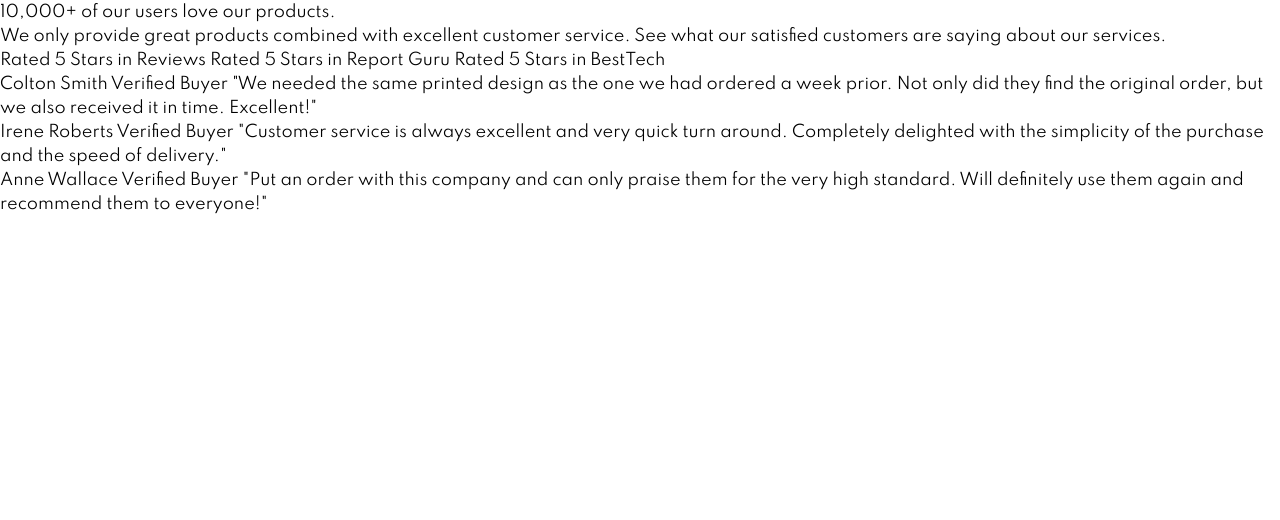
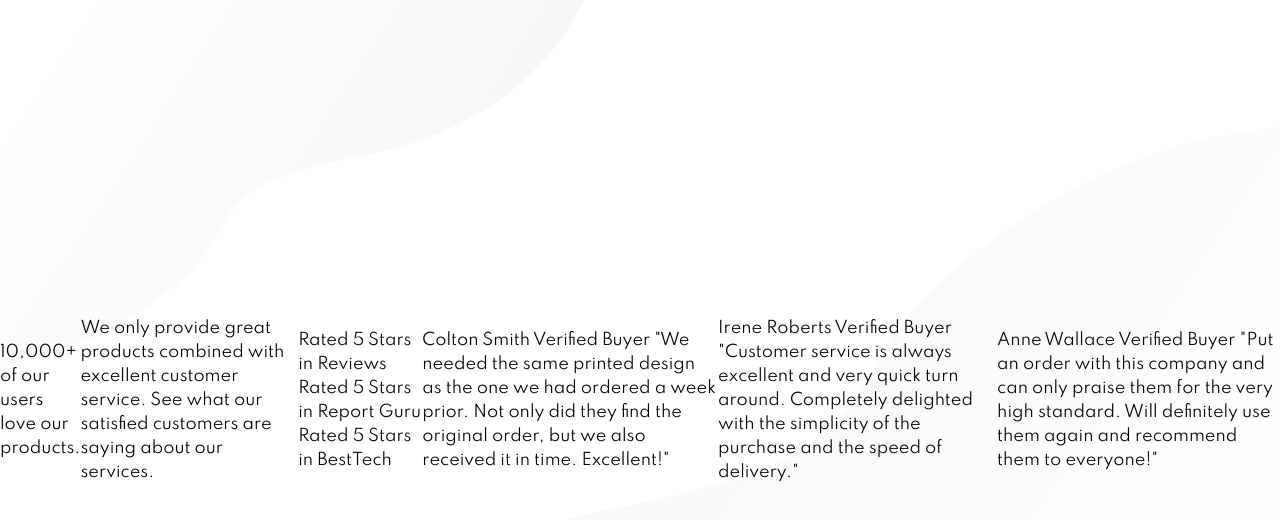
Before and after one commit to AlMon/social-proof-section, a Next.js app: page / in a window 1280 px wide. Shown: the top 520 px of the page. Built offline with nearby package versions, Linux system fonts and the light colour scheme.

Commit message:
Start adding structure

```diff
--- a/pages/index.js
+++ b/pages/index.js
@@ -8,7 +8,18 @@ export default function Home() {
         <link rel='icon' href='/favicon.png' />
       </Head>
 
-      <main>
+      <main className='min-h-screen flex items-center justify-center'>
+        <img
+          src='/bg-pattern-top-desktop.svg'
+          alt='Background pattern top dekstop'
+          className='absolute left-0 top-0'
+        />
+        <img
+          src='/bg-pattern-bottom-desktop.svg'
+          alt='Background pattern bottom dekstop'
+          className='absolute right-0 bottom-0'
+        />
+        <div></div>
         <p>10,000+ of our users love our products.</p>
 
         <p>
```
